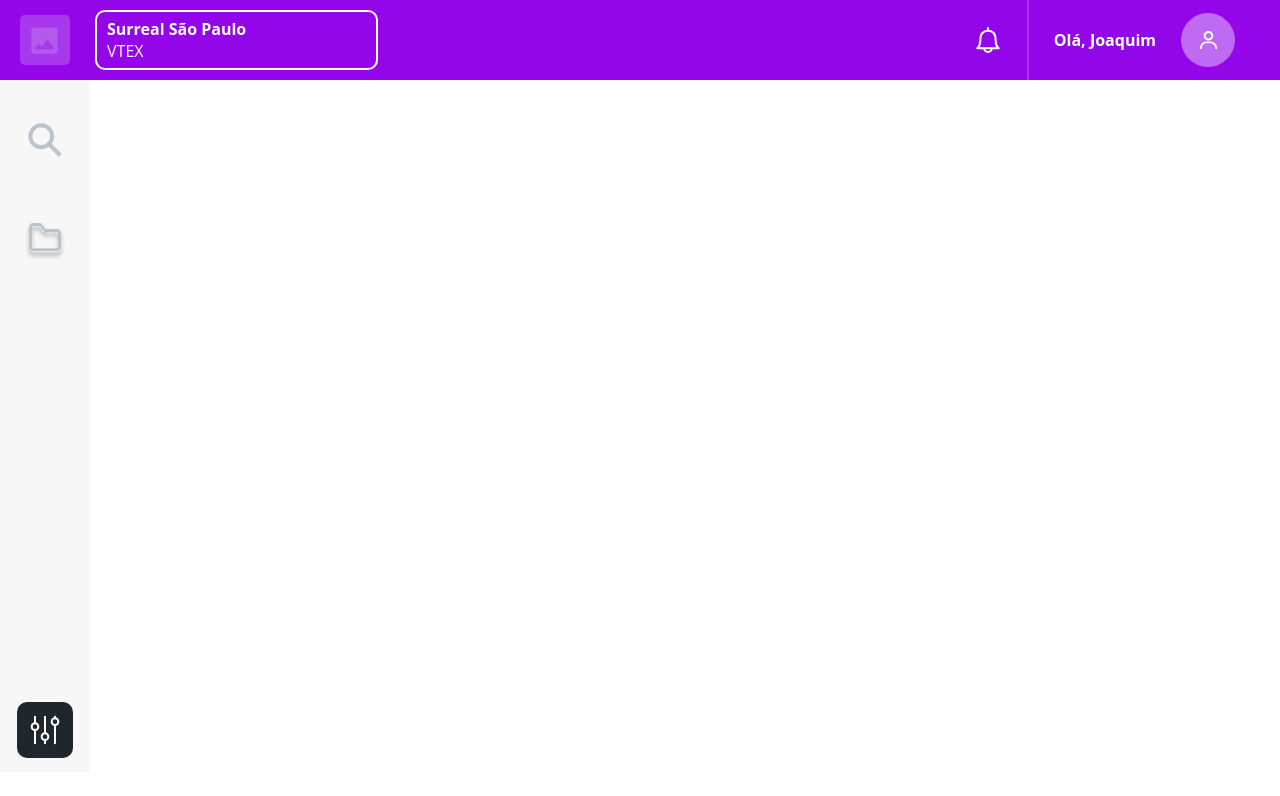
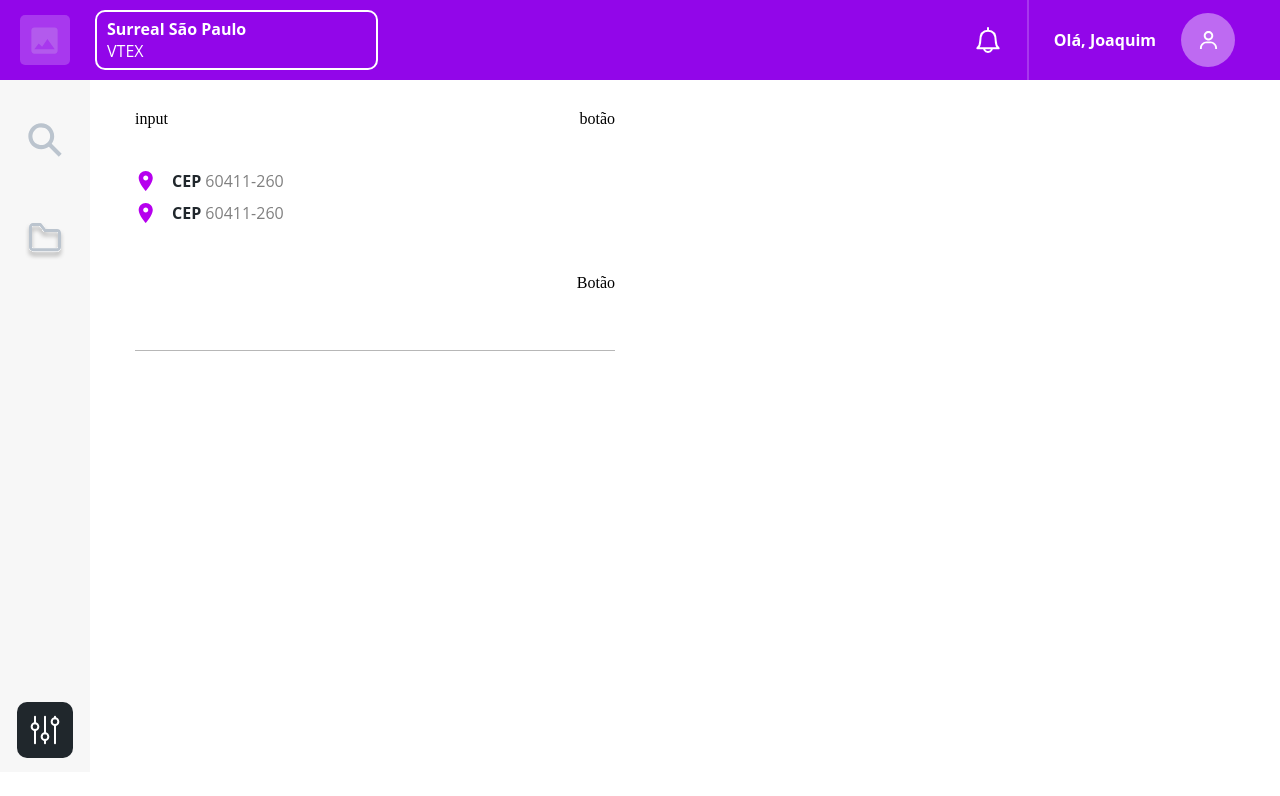
Before and after one commit to samuellgc/pesquisa-cep-vue, a Vue app: page / in a window 1280 px wide. Shown: the top 796 px of the page. Built offline with nearby package versions, Linux system fonts and the light colour scheme.

Commit message:
Criação do componente dashboard

```diff
--- a/src/App.vue
+++ b/src/App.vue
@@ -3,19 +3,22 @@
   <!-- <HelloWorld msg="Welcome to Your Vue.js App"/> -->
   <NavMenu />
   <SideMenu />
+  <DashboardMenu />
 </template>
 
 <script>
 // import HelloWorld from './components/HelloWorld.vue'
 import NavMenu from './components/NavMenu.vue'
 import SideMenu from './components/SideMenu.vue'
+import DashboardMenu from './components/DashboardMenu.vue'
 
 export default {
   name: 'App',
   components: {
     // HelloWorld
     NavMenu,
-    SideMenu
+    SideMenu,
+    DashboardMenu
   }
 }
 </script>
--- a/src/components/DashboardMenu.vue
+++ b/src/components/DashboardMenu.vue
@@ -1,11 +1,93 @@
 <template>
-    <div></div>
+  <section class="card-dash">
+    <div class="card-top">
+      <div class="top-div-top">
+        <p>input</p>
+        <p>botão</p>
+      </div>
+      <div class="top-div-middle">
+        <div class="cep">
+          <img src="../assets/icone-lugar.svg" alt="" class="icone-cep" />
+          <p>
+            <span> CEP </span>
+            60411-260
+          </p>
+        </div>
+        <div class="cep">
+          <img src="../assets/icone-lugar.svg" alt="" class="icone-cep" />
+          <p>
+            <span> CEP </span>
+            60411-260
+          </p>
+        </div>
+      </div>
+      <div class="top-div-down">
+          <div>Botão</div>
+      </div>
+    </div>
+    <div class="card-down"></div>
+  </section>
 </template>
 <script>
 export default {
-    name: 'DashboardMenu'
-}
+  name: "DashboardMenu",
+};
 </script>
 <style scoped>
+.card-dash {
+  margin: 30px 135px;
+  min-height: 400px;
+  width: 480px;
+}
 
+.card-top {
+  min-height: 220px;
+  width: 100%;
+  padding-bottom: 20px;
+  border-bottom: 1px solid #b7b7b7;
+  margin-bottom: 40px;
+}
+
+.top-div-top {
+  height: 60px;
+  width: 100%;
+  display: flex;
+  justify-content: space-between;
+}
+
+.top-div-middle {
+  margin-bottom: 50px;
+  width: 100%;
+}
+
+.top-div-down {
+  width: 100%;
+  display: flex;
+  justify-content: end;
+  align-content: center;
+}
+
+.cep {
+  display: flex;
+  justify-content: flex-start;
+  align-items: center;
+  margin-bottom: 10px;
+}
+
+.icone-cep {
+  height: 22px;
+  margin-right: 15px;
+}
+
+.cep p {
+  align-items: center;
+  font-family: "Open Sans";
+  color: gray;
+}
+
+.cep p span {
+  font-family: "Open Sans";
+  font-weight: 700;
+  color: #20272c;
+}
 </style>
--- a/src/components/SideMenu.vue
+++ b/src/components/SideMenu.vue
@@ -16,7 +16,8 @@ export default {
 </script>
 <style scoped>
 .side-bar {
-  height: 100%;
+  position: absolute;
+  height: 84%;
   width: 7%;
   background-color: #f7f7f7;
   display: flex;
```
